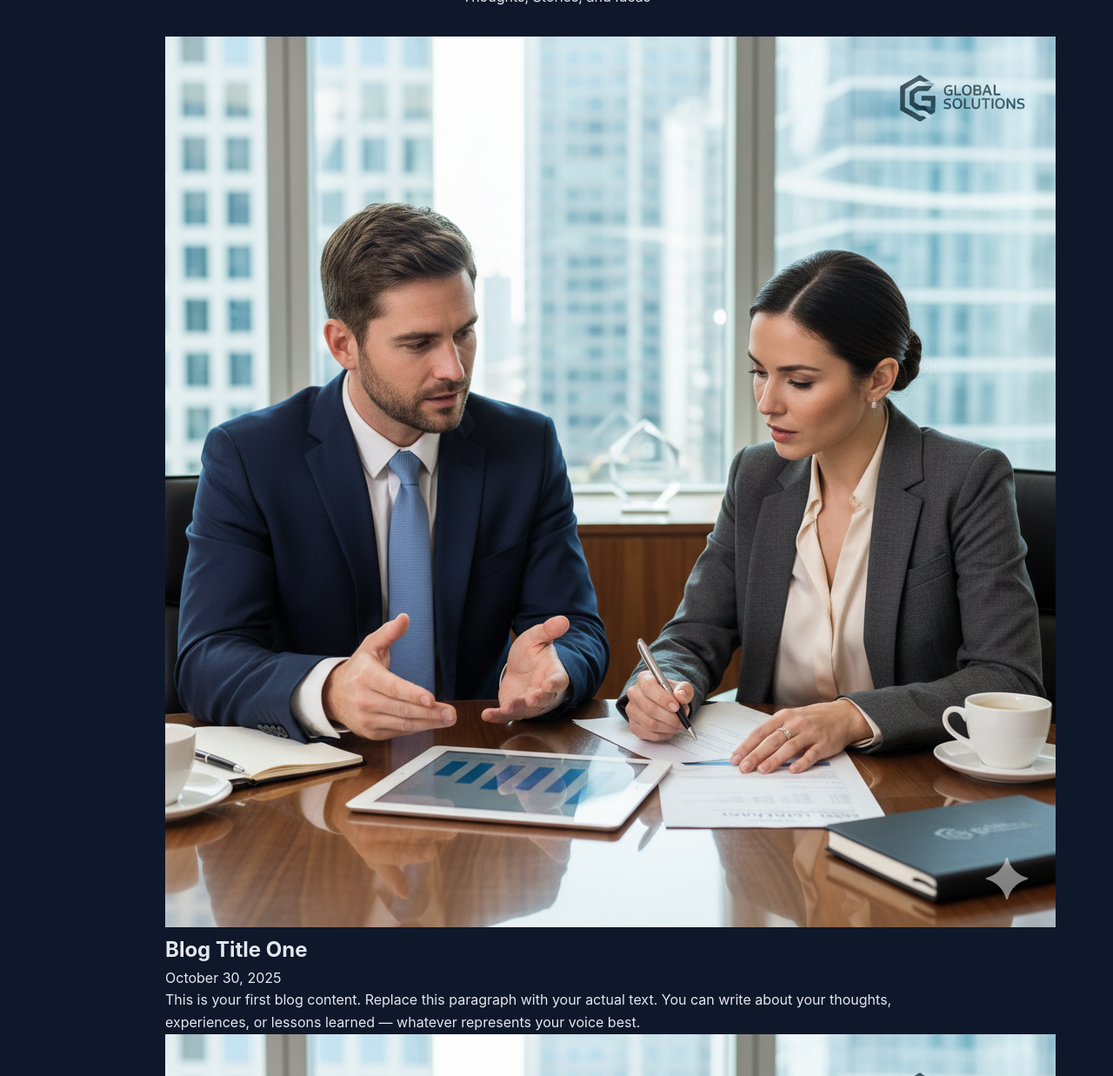
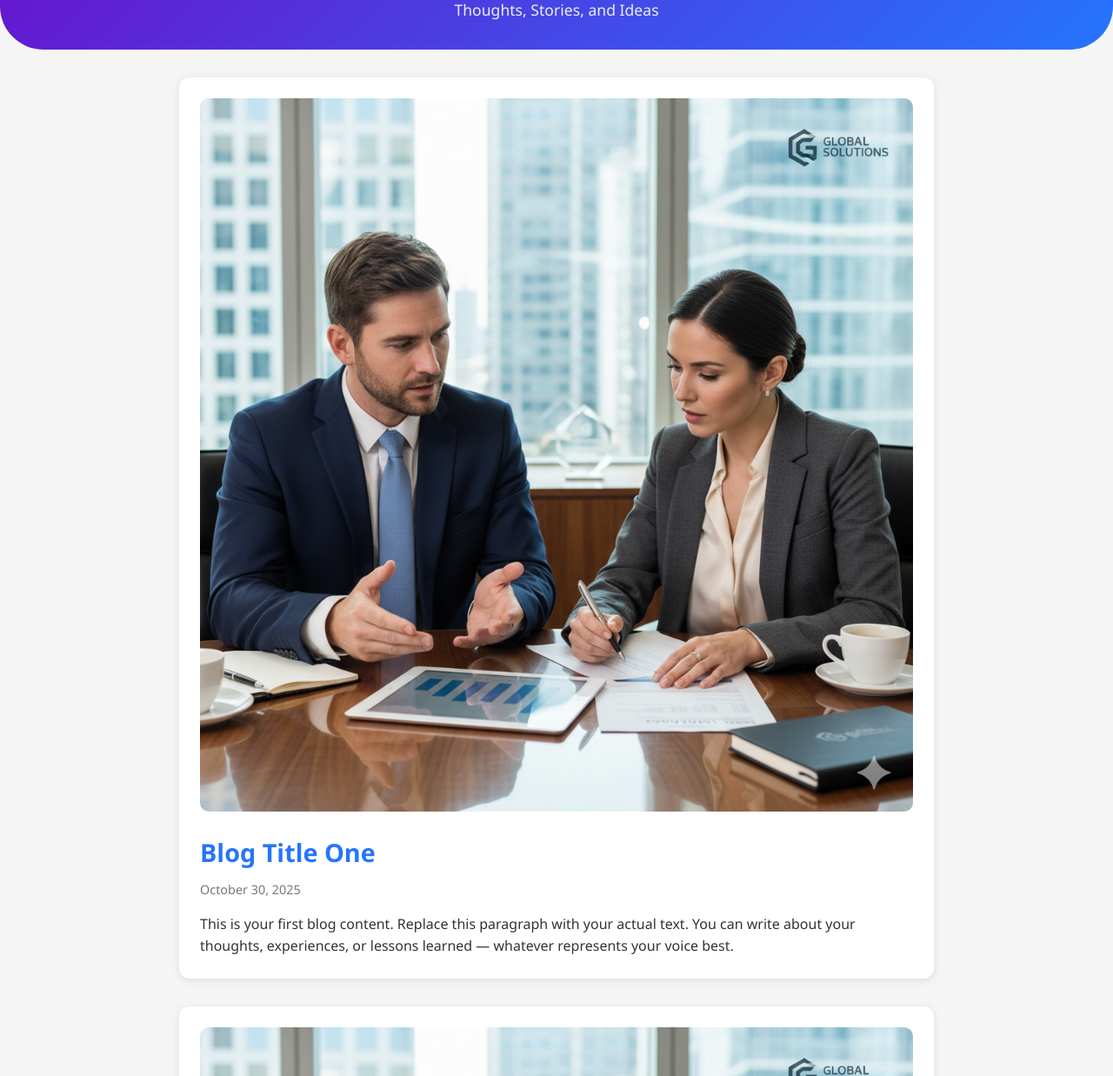
Before and after one commit to Girisha1908/Blogs, a plain HTML site: page index.html in a window 1280 px wide. Shown: the part 107-1344 px from the top of the page at 87% size. Drawn offline with Linux system fonts and the light colour scheme.

Commit message:
Refactor CSS for improved styling and layout
Updated styles for body, header, and blog posts. Removed unused CSS variables and adjusted layout properties.

```diff
--- a/style.css
+++ b/style.css
@@ -1,114 +1,78 @@
-:root {
-  --bg: #0f172a;
-  --text: #e2e8f0;
-  --muted: #94a3b8;
-  --accent: #38bdf8;
-  --card: #1e293b;
-  --radius: 14px;
-}
-
 * {
-  box-sizing: border-box;
   margin: 0;
   padding: 0;
+  box-sizing: border-box;
 }
 
 body {
-  font-family: "Inter", system-ui, sans-serif;
-  background: var(--bg);
-  color: var(--text);
+  font-family: "Segoe UI", Tahoma, Geneva, Verdana, sans-serif;
+  background-color: #f5f5f5;
+  color: #333;
   line-height: 1.6;
-  min-height: 100vh;
-  display: flex;
-  flex-direction: column;
-  align-items: center;
 }
 
 header {
   text-align: center;
+  background: linear-gradient(135deg, #6a11cb, #2575fc);
+  color: white;
   padding: 2rem 1rem;
+  border-bottom-left-radius: 50px;
+  border-bottom-right-radius: 50px;
 }
 
-h1 {
-  font-size: 2rem;
-  color: var(--accent);
+header h1 {
+  font-size: 2.5rem;
   margin-bottom: 0.5rem;
 }
 
-.tagline {
-  color: var(--muted);
-  font-size: 1rem;
+header p {
+  font-size: 1.1rem;
+  opacity: 0.9;
 }
 
 main {
-  width: min(900px, 90%);
-  flex: 1;
+  max-width: 900px;
+  margin: 2rem auto;
+  padding: 0 1rem;
 }
 
-.card {
-  background: var(--card);
-  border-radius: var(--radius);
-  padding: 1rem;
-  margin: 1rem 0;
-  box-shadow: 0 4px 12px rgba(0, 0, 0, 0.2);
-  transition: transform 0.2s ease;
+.blog-post {
+  background: white;
+  border-radius: 12px;
+  box-shadow: 0 2px 10px rgba(0, 0, 0, 0.1);
+  margin-bottom: 2rem;
+  padding: 1.5rem;
+  transition: transform 0.3s ease;
 }
 
-.card:hover {
-  transform: translateY(-4px);
+.blog-post:hover {
+  transform: scale(1.02);
 }
 
-.card img {
+.blog-image {
   width: 100%;
-  border-radius: var(--radius);
+  height: auto;
+  border-radius: 10px;
   margin-bottom: 1rem;
 }
 
-.card h2 {
-  color: var(--accent);
-  margin-bottom: 0.3rem;
+.blog-post h2 {
+  color: #2575fc;
+  font-size: 1.8rem;
+  margin-bottom: 0.5rem;
 }
 
-.card small {
-  color: var(--muted);
-}
-
-.card p {
-  margin-top: 0.5rem;
-}
-
-.read-more {
-  color: var(--accent);
-  text-decoration: none;
-  font-weight: 600;
-}
-
-.read-more:hover {
-  text-decoration: underline;
+.blog-post .date {
+  font-size: 0.9rem;
+  color: #777;
+  margin-bottom: 1rem;
 }
 
 footer {
   text-align: center;
+  background-color: #222;
+  color: #ddd;
   padding: 1.5rem;
-  color: var(--muted);
+  margin-top: 2rem;
   font-size: 0.9rem;
 }
-
-/* Post detail page */
-#post-detail img {
-  width: 100%;
-  border-radius: var(--radius);
-  margin: 1rem 0;
-}
-
-.hidden {
-  display: none;
-}
-
-.back-btn {
-  display: inline-block;
-  margin-top: 1rem;
-  color: var(--accent);
-  text-decoration: none;
-  font-weight: bold;
-}
```
